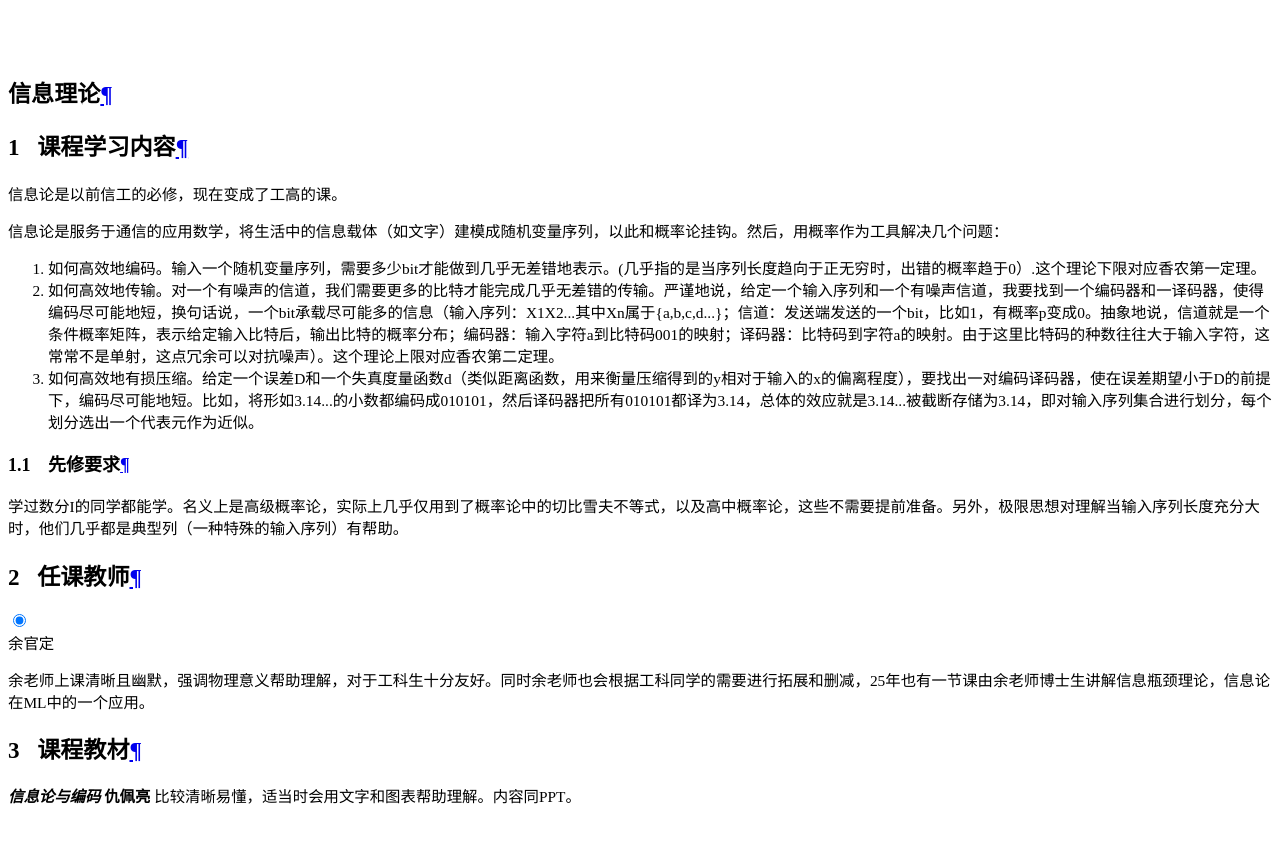
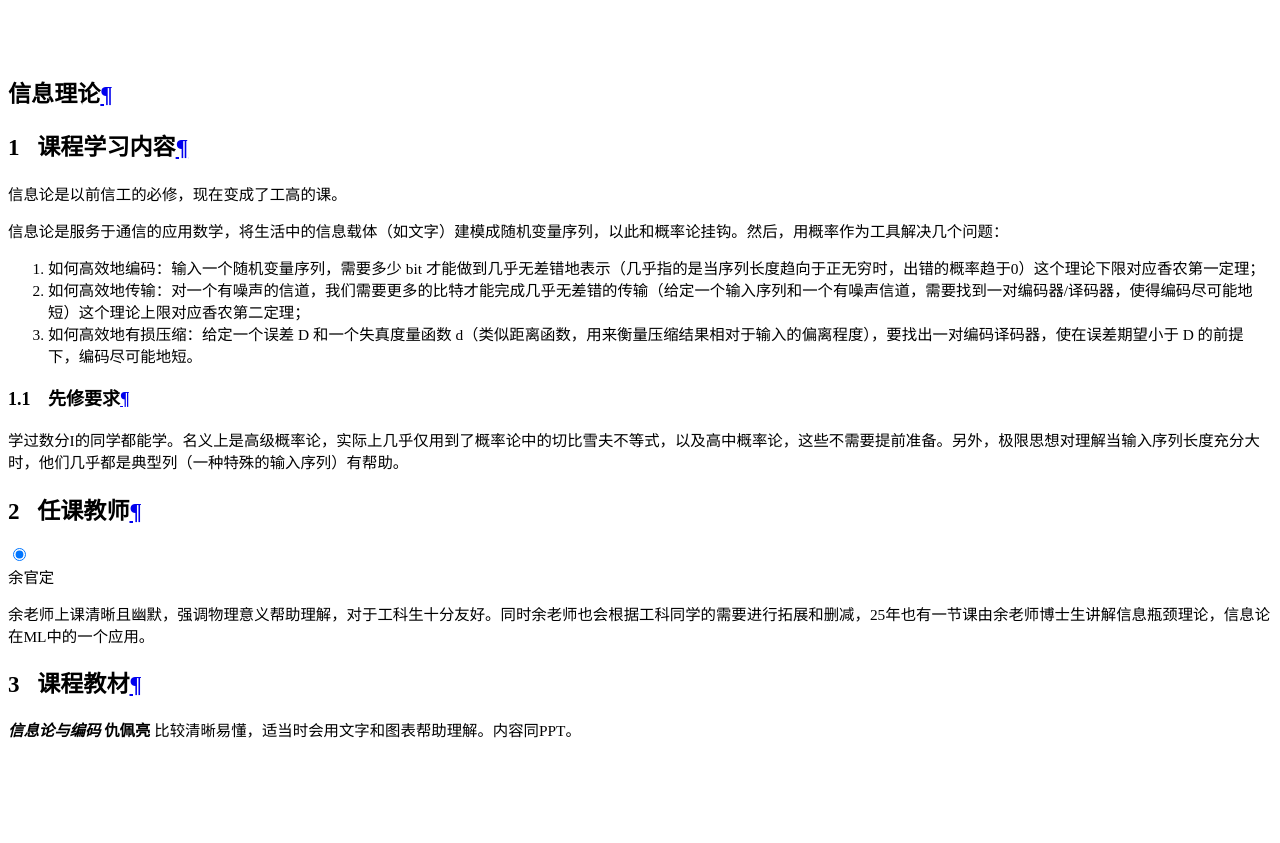
Before and after one commit to ZJU-Turing/TuringCourses, an MkDocs documentation site: the page built from docs/others/information_theory/index.md, in a window 1280 px wide and 900 px high, scrolled down 18450 px. Shown: the top 843 px of the window. Built offline with MkDocs 1.6.1 and Material for MkDocs 9.7.7, drawn with Linux system fonts in a browser that asks for light colours; comment, search, counter and statistics services are not loaded.

Commit message:
去掉冗余介绍

```diff
--- a/docs/others/information_theory/index.md
+++ b/docs/others/information_theory/index.md
@@ -6,9 +6,9 @@
 
 信息论是服务于通信的应用数学，将生活中的信息载体（如文字）建模成随机变量序列，以此和概率论挂钩。然后，用概率作为工具解决几个问题：
 
-1. 如何高效地编码。输入一个随机变量序列，需要多少bit才能做到几乎无差错地表示。(几乎指的是当序列长度趋向于正无穷时，出错的概率趋于0）.这个理论下限对应香农第一定理。
-2. 如何高效地传输。对一个有噪声的信道，我们需要更多的比特才能完成几乎无差错的传输。严谨地说，给定一个输入序列和一个有噪声信道，我要找到一个编码器和一译码器，使得编码尽可能地短，换句话说，一个bit承载尽可能多的信息（输入序列：X1X2...其中Xn属于{a,b,c,d...}；信道：发送端发送的一个bit，比如1，有概率p变成0。抽象地说，信道就是一个条件概率矩阵，表示给定输入比特后，输出比特的概率分布；编码器：输入字符a到比特码001的映射；译码器：比特码到字符a的映射。由于这里比特码的种数往往大于输入字符，这常常不是单射，这点冗余可以对抗噪声）。这个理论上限对应香农第二定理。
-3. 如何高效地有损压缩。给定一个误差D和一个失真度量函数d（类似距离函数，用来衡量压缩得到的y相对于输入的x的偏离程度），要找出一对编码译码器，使在误差期望小于D的前提下，编码尽可能地短。比如，将形如3.14...的小数都编码成010101，然后译码器把所有010101都译为3.14，总体的效应就是3.14...被截断存储为3.14，即对输入序列集合进行划分，每个划分选出一个代表元作为近似。
+1. 如何高效地编码：输入一个随机变量序列，需要多少 bit 才能做到几乎无差错地表示（几乎指的是当序列长度趋向于正无穷时，出错的概率趋于0）这个理论下限对应香农第一定理；
+2. 如何高效地传输：对一个有噪声的信道，我们需要更多的比特才能完成几乎无差错的传输（给定一个输入序列和一个有噪声信道，需要找到一对编码器/译码器，使得编码尽可能地短）这个理论上限对应香农第二定理；
+3. 如何高效地有损压缩：给定一个误差 D 和一个失真度量函数 d（类似距离函数，用来衡量压缩结果相对于输入的偏离程度），要找出一对编码译码器，使在误差期望小于 D 的前提下，编码尽可能地短。
 
 ### 先修要求
 
```
